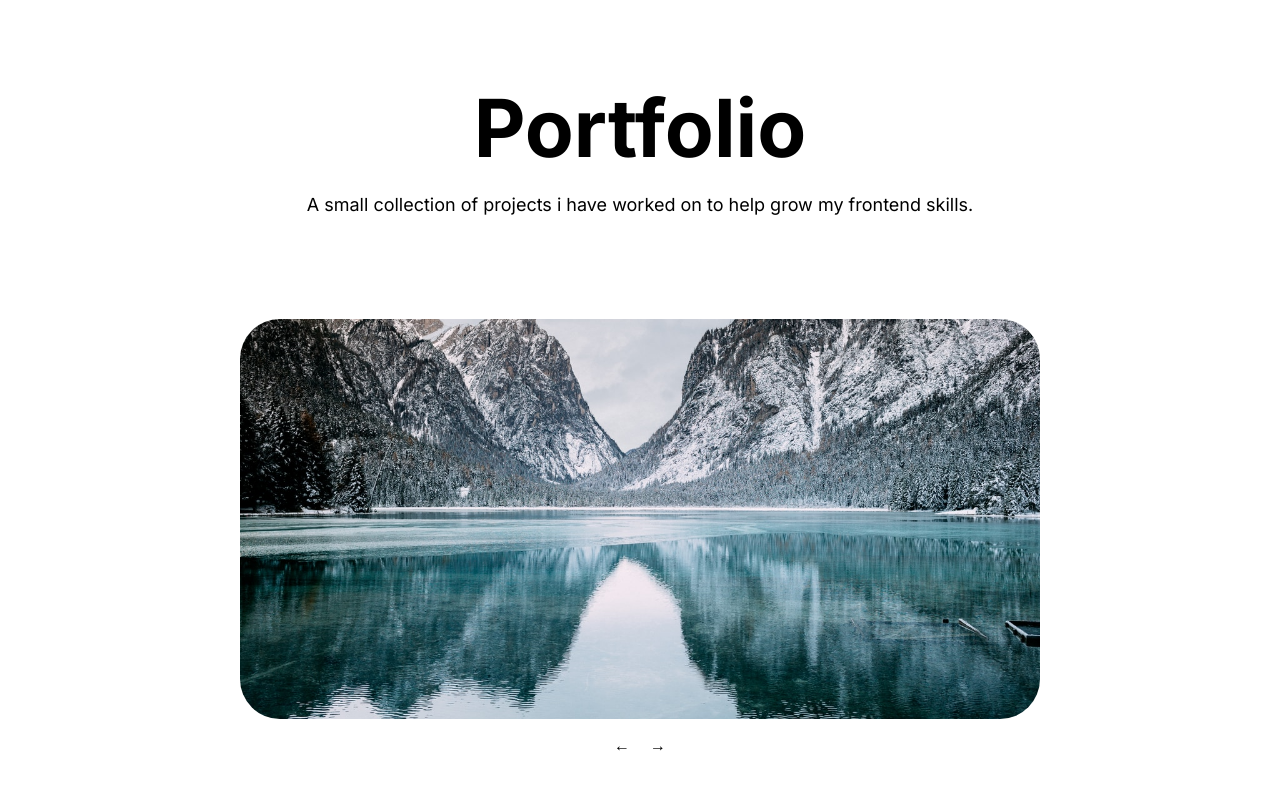
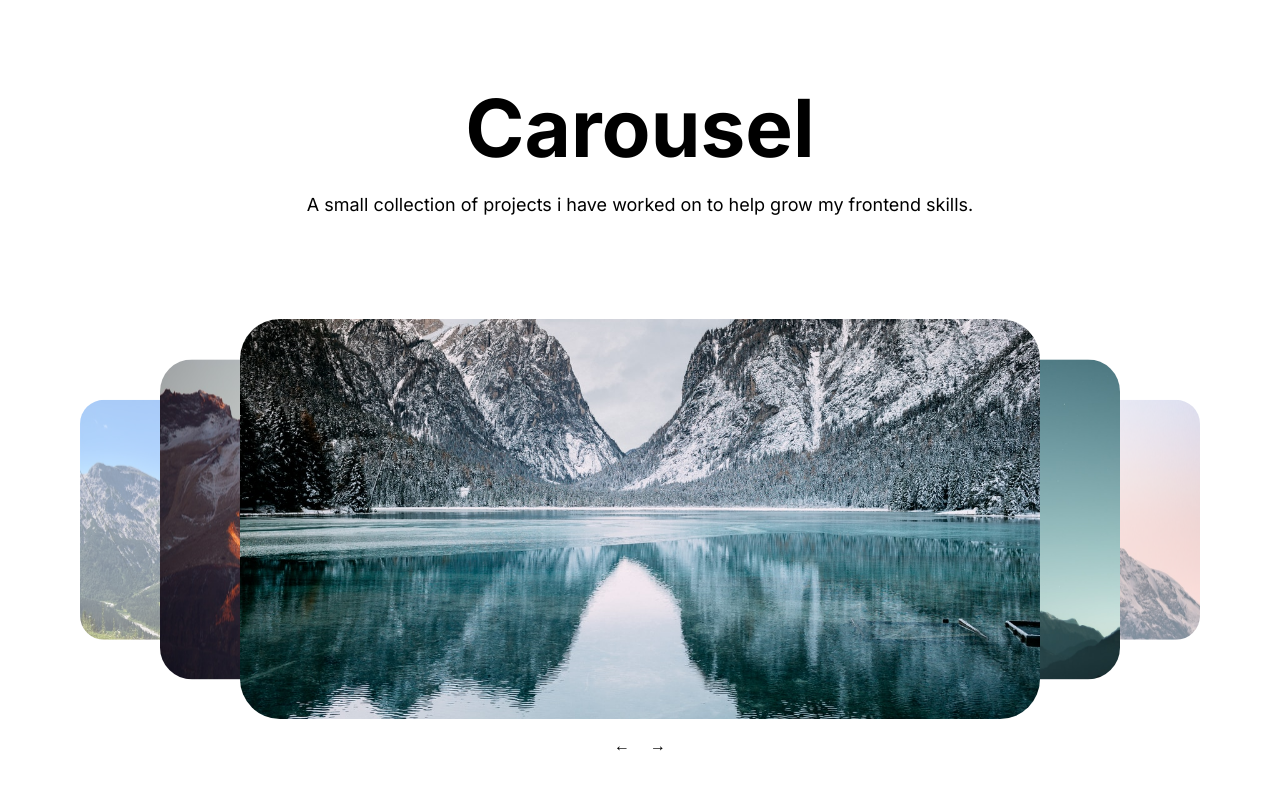
Before and after one commit to tac3563/js-image-carousel, a website built with webpack: page index.html in a window 1280 px wide. Both pictures are taken after a click on the element "previous arrow icon". Built offline with nearby package versions, Linux system fonts and the light colour scheme.

Commit message:
[Update] added carousel items styles and ensured that each item kept styles when prev/next buttons clicked

```diff
--- a/index.html
+++ b/index.html
@@ -11,7 +11,7 @@
 <body>
     <div class="body-container">
         <section class="main-content-header">
-            <h1>Portfolio</h1>
+            <h1>Carousel</h1>
             <p>A small collection of projects i have worked on to help grow my frontend skills.</p>
         </section>
 
@@ -22,18 +22,18 @@
                     <p class="project-text">This is some test text</p>
 
                 </li>
-                <li class="project hidden">
+                <li class="project hidden left-index">
                     <img class="project-image" src="images/placeholder-2.jpg" alt="snowy mountain">
                     <p class="project-text">This is some test text</p>
                 </li>
-                <li class="project hidden">
+                <li class="project hidden furthest-left">
                     <img class="project-image" src="images/placeholder-3.jpg" alt="snowy mountain">
                     <p class="project-text">This is some test text</p>
                 </li>
-                <li class="project hidden">
+                <li class="project hidden furthest-right">
                     <img class="project-image" src="images/placeholder-4.jpg" alt="snowy mountain">
                 </li>
-                <li class="project hidden">
+                <li class="project hidden right-index">
                     <img class="project-image" src="images/placeholder-5.jpg" alt="snowy mountain">
                 </li>
             </ul>
--- a/src/index.js
+++ b/src/index.js
@@ -26,8 +26,36 @@ function toggleActiveClass() {
     setTimeout(() => {
         targetSlide.classList.remove(`${direction}`);
       }, 1200);
+
+    const sliderArray = [...slider];
+    const activeSlideIndex = sliderArray.findIndex((slide) => slide.classList.contains('active'));
+
+    sliderArray.forEach((item, index) => {
+        item.classList.remove('furthest-left', 'left-index', 'right-index', 'furthest-right');
+
+        if (index === activeSlideIndex - 2) {
+            item.classList.add('furthest-left');
+        } else if (index === activeSlideIndex - 1) {
+            item.classList.add('left-index');
+        } else if (index === activeSlideIndex + 1) {
+            item.classList.add('right-index');
+        } else if (index === activeSlideIndex + 2) {
+            item.classList.add('furthest-right');
+        }
+
+        if (activeSlideIndex === 0) {
+            sliderArray[sliderArray.length - 1].classList.add('furthest-left');
+            sliderArray[sliderArray.length - 2].classList.add('left-index');
+        } else if (activeSlideIndex === 1) {
+            sliderArray[sliderArray.length - 1].classList.add('furthest-left');
+        } else if (activeSlideIndex === 3) {
+            sliderArray[sliderArray.length - 5].classList.add('furthest-right');
+        } else if (activeSlideIndex === 4) {
+            sliderArray[sliderArray.length - 5].classList.add('right-index');
+            sliderArray[sliderArray.length - 4].classList.add('furthest-right');
+        }
+    });
 }
-
 
 sliderNext.addEventListener( 'click', toggleActiveClass);
 sliderPrev.addEventListener( 'click', toggleActiveClass);
--- a/src/styles/main.scss
+++ b/src/styles/main.scss
@@ -1,5 +1,5 @@
 html {
-    height: 100vh;
+    min-height: 100vh;
 
     body {
         background-color: #ffffff;
@@ -47,8 +47,8 @@ html {
                     .project {
                         list-style: none;
                         background-color: charcoal;
-                        position: relative;
                         overflow: hidden;
+                        transition-property: transform 1s ease;
 
                         img {
                             transition-property: opacity;
@@ -60,28 +60,57 @@ html {
                             object-fit: cover;
                             border-radius: 40px;
 
-                            &:hover {
-                                opacity: .5;
-                                cursor: pointer;
+                            // &:hover {
+                            //     opacity: .5;
+                            //     cursor: pointer;
 
-                                +.project-text {
-                                    animation: slideInFromRight 1s ease;
-                                    position: absolute;
-                                    top: 20%;
-                                    left: 5%;
-                                    font-size: 64px;
-                                    pointer-events: none;
-                                }
-                            }
+                            //     +.project-text {
+                            //         animation: slideInFromRight 1s ease;
+                            //         position: absolute;
+                            //         top: 20%;
+                            //         left: 5%;
+                            //         font-size: 64px;
+                            //         pointer-events: none;
+                            //     }
+                            // }
                         }
 
 
                         &.active {
+                            z-index: 99;
                             display: block;
+                            position: relative;
                         }
 
                         &.hidden {
-                            display: none;
+                            transform: translate(-20%) scale(.8);
+                            position: absolute;
+                            z-index: 98;
+
+                            &.right-index {
+                                transform: translate(20%) scale(.8);
+                                position: absolute;
+                                z-index: 98;
+                            }
+
+                            &.left-index {
+                                transform: translate(-20%) scale(.8);
+                                position: absolute;
+                                z-index: 98;
+                            }
+
+
+                            &.furthest-right {
+                                transform: translate(40%) scale(.6);
+                                z-index: 97;
+                                opacity: .5;
+                            }
+
+                            &.furthest-left {
+                                transform: translate(-40%) scale(.6);
+                                z-index: 97;
+                                opacity: .5;
+                            }
                         }
 
                         .project-image {
@@ -99,6 +128,7 @@ html {
                     display: flex;
                     justify-content: center;
                     gap: 20px;
+                    margin-bottom: 100px;
 
                     &:hover {
                         cursor: pointer;
@@ -111,30 +141,30 @@ html {
 
 }
 
-@keyframes slideInFromRight {
-    from {
-      transform: translateX(100%);
-    }
-    to {
-      transform: translateX(0);
-    }
-  }
+// @keyframes slideInFromRight {
+//     from {
+//       transform: translateX(100%);
+//     }
+//     to {
+//       transform: translateX(0);
+//     }
+//   }
 
-  @keyframes slideInFromLeft {
-    from {
-      transform: translateX(-100%);
-    }
-    to {
-      transform: translateX(0);
-    }
-  }
+//   @keyframes slideInFromLeft {
+//     from {
+//       transform: translateX(-100%);
+//     }
+//     to {
+//       transform: translateX(0);
+//     }
+//   }
 
-  .project.active {
-    &.left {
-        animation: slideInFromLeft 1s ease;
-    }
+//   .project.active {
+//     &.left {
+//         animation: slideInFromLeft 1s ease;
+//     }
 
-    &.right {
-        animation: slideInFromRight 1s ease;
-    }
-  }
+//     &.right {
+//         animation: slideInFromRight 1s ease;
+//     }
+//   }
```
